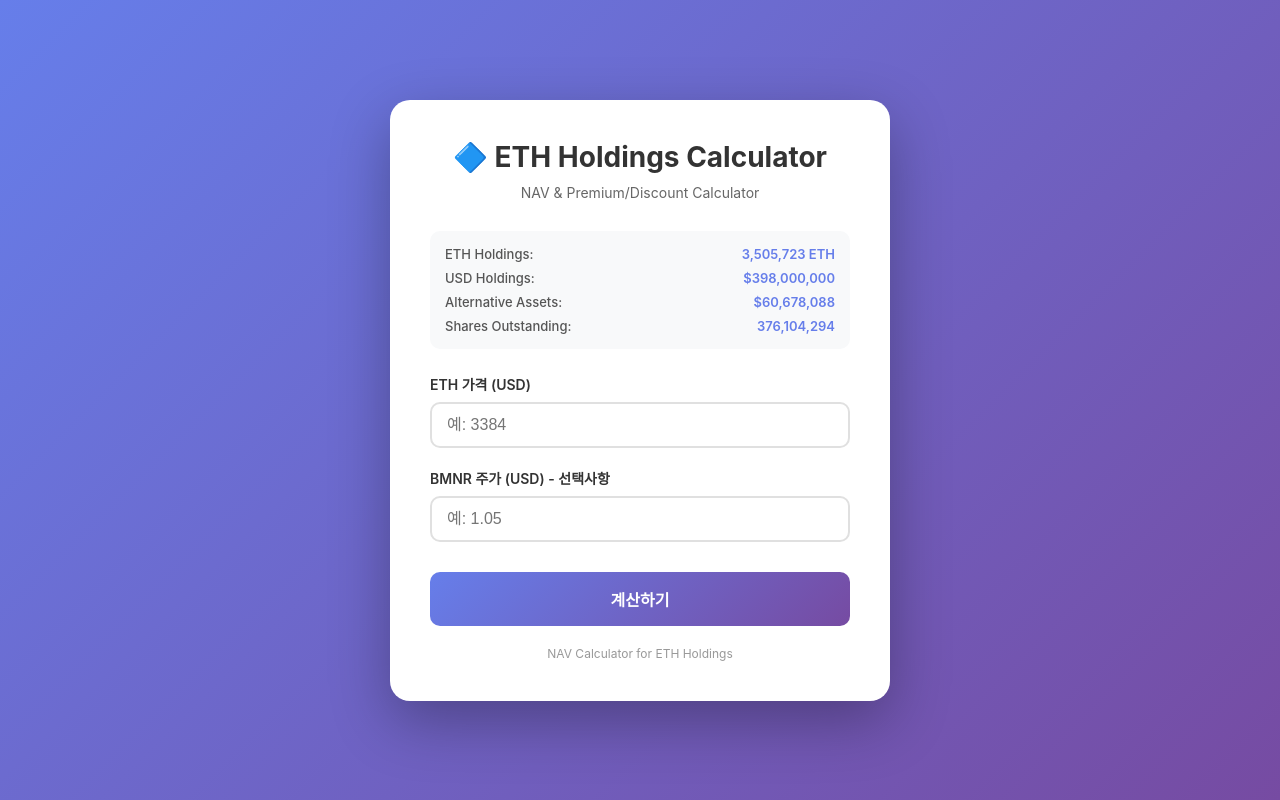
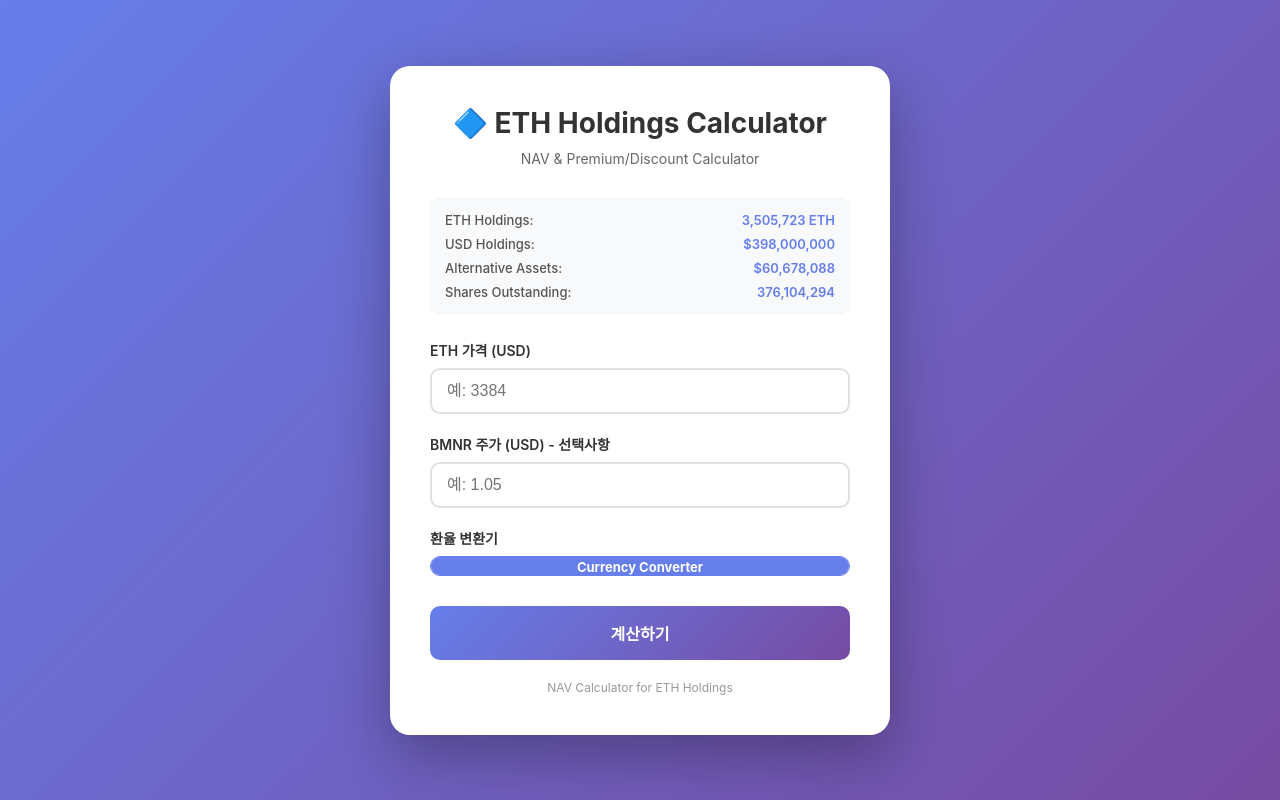
Before and after one commit to No-366/BMNR-mNav, a plain HTML site: page index.html in a window 1280 px wide. Drawn offline with Linux system fonts and the light colour scheme; a script that the page names is missing.

Commit message:
Update index.html

```diff
--- a/index.html
+++ b/index.html
@@ -74,6 +74,18 @@
 
         .input-group {
             margin-bottom: 20px;
+        }
+
+        .widget-section {
+            margin-bottom: 20px;
+        }
+
+        .widget-label {
+            display: block;
+            color: #333;
+            font-weight: 600;
+            margin-bottom: 8px;
+            font-size: 14px;
         }
 
         label {
@@ -220,6 +232,18 @@
             <input type="number" id="stockPrice" placeholder="예: 1.05" step="0.01" min="0">
         </div>
 
+        <div class="widget-section">
+            <div class="widget-label">환율 변환기</div>
+            <!-- Currency Converter Script - EXCHANGERATEWIDGET.COM -->
+            <div style="width:100%;border:1px solid #667eea;border-radius:10px;overflow:hidden;">
+                <div style="text-align:center;background-color:#667eea;width:100%;font-size:13px;font-weight:bold;height:18px;padding-top:2px;">
+                    <a href="https://www.exchangeratewidget.com/" style="color:#FFFFFF;text-decoration:none;" rel="nofollow">Currency Converter</a>
+                </div>
+                <script type="text/javascript" src="https://www.exchangeratewidget.com/converter.php?l=en&f=KRW&t=USD&a=1&d=F0F0F0&n=FFFFFF&o=000000&v=1"></script>
+            </div>
+            <!-- End of Currency Converter Script -->
+        </div>
+
         <button class="calculate-btn" onclick="calculate()">계산하기</button>
 
         <div class="results" id="results">
```
